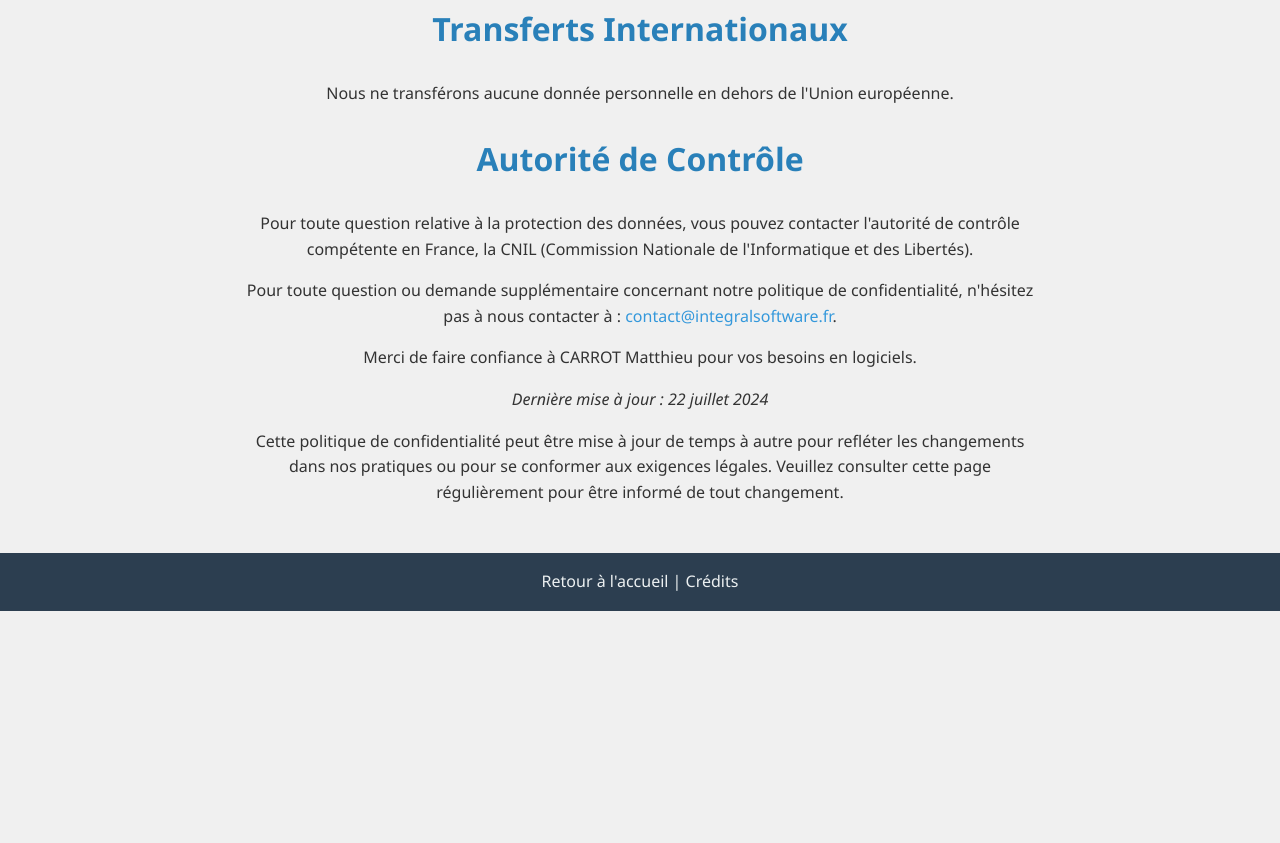
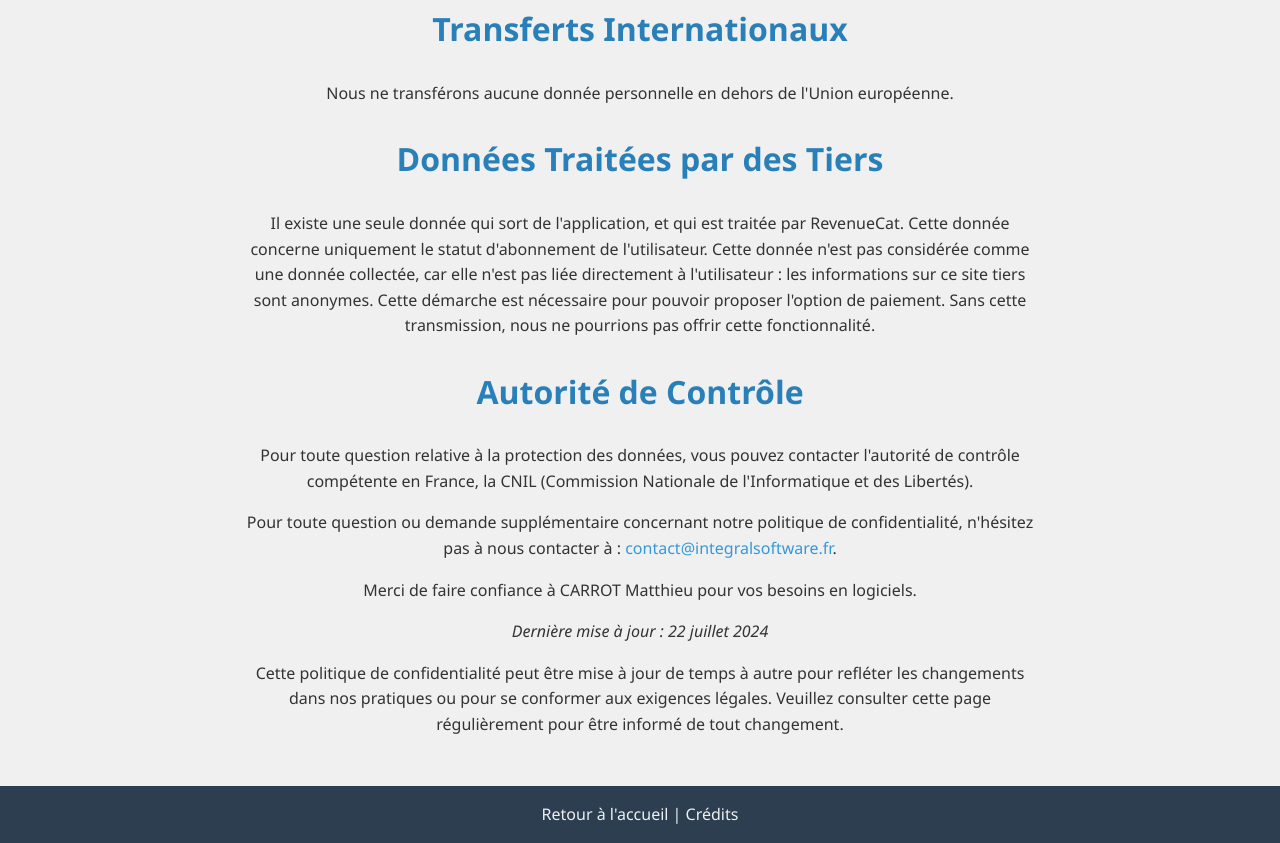
Before and after one commit to Matthieu-prog/integral-Software.github.io, a plain HTML site: page politique.html in a window 1280 px wide. Shown: the part 1608-2451 px from the top of the page. Before the commit the page ends 2219 px from the top, so only its background shows below. Drawn offline with Linux system fonts and the light colour scheme.

Commit message:
update politique

```diff
--- a/politique.html
+++ b/politique.html
@@ -44,6 +44,9 @@
     <h2>Transferts Internationaux</h2>
     <p>Nous ne transférons aucune donnée personnelle en dehors de l'Union européenne.</p>
 
+    <h2>Données Traitées par des Tiers</h2>
+    <p>Il existe une seule donnée qui sort de l'application, et qui est traitée par RevenueCat. Cette donnée concerne uniquement le statut d'abonnement de l'utilisateur. Cette donnée n'est pas considérée comme une donnée collectée, car elle n'est pas liée directement à l'utilisateur : les informations sur ce site tiers sont anonymes. Cette démarche est nécessaire pour pouvoir proposer l'option de paiement. Sans cette transmission, nous ne pourrions pas offrir cette fonctionnalité.</p>
+
     <h2>Autorité de Contrôle</h2>
     <p>Pour toute question relative à la protection des données, vous pouvez contacter l'autorité de contrôle compétente en France, la CNIL (Commission Nationale de l'Informatique et des Libertés).</p>
 
```
